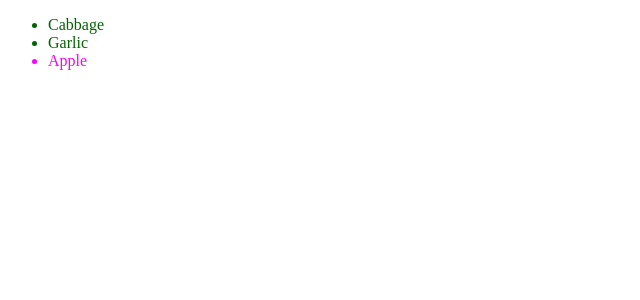
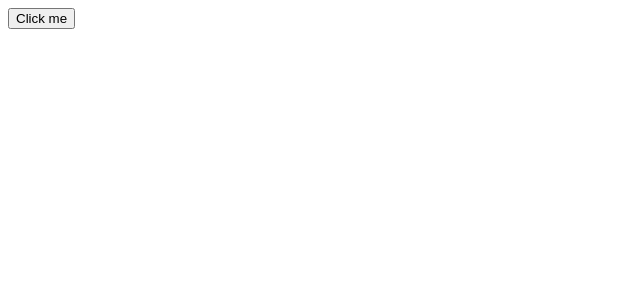
Before and after one commit to tshamaec/appdev1, a React (Vite) app in the folder react-quickstart/: page / in a window 1280 px wide. Shown: the top 300 px of the page, without its empty margins (0-640 px from the left). Built offline with nearby package versions, Linux system fonts and the light colour scheme.

Commit message:
I'm done completing the section on responding to events

```diff
--- a/react-quickstart/src/App.jsx
+++ b/react-quickstart/src/App.jsx
@@ -1,24 +1,8 @@
-import "./App.css";
-import AdminPanel from "./AdminPanel";
-import LoginForm from "./LoginForm";
+function MyButton() {
+  function handleClick() {
+    alert("You clicked me!");
+  }
 
-const products = [
-  { title: "Cabbage", isFruit: false, id: 1 },
-  { title: "Garlic", isFruit: false, id: 2 },
-  { title: "Apple", isFruit: true, id: 3 },
-];
-
-export default function ShoppingList() {
-  const listItems = products.map((product) => (
-    <li
-      key={product.id}
-      style={{
-        color: product.isFruit ? "magenta" : "darkgreen",
-      }}
-    >
-      {product.title}
-    </li>
-  ));
-
-  return <ul>{listItems}</ul>;
+  return <button onClick={handleClick}>Click me</button>;
 }
+export default MyButton;
```
